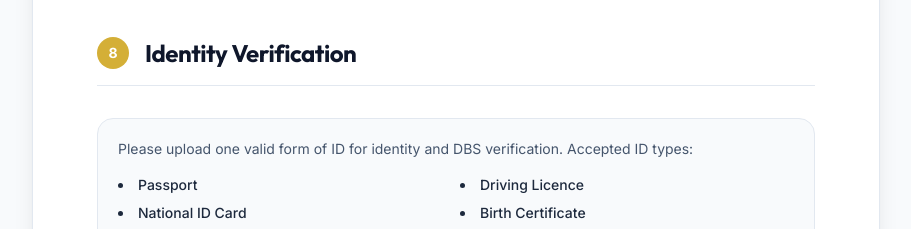
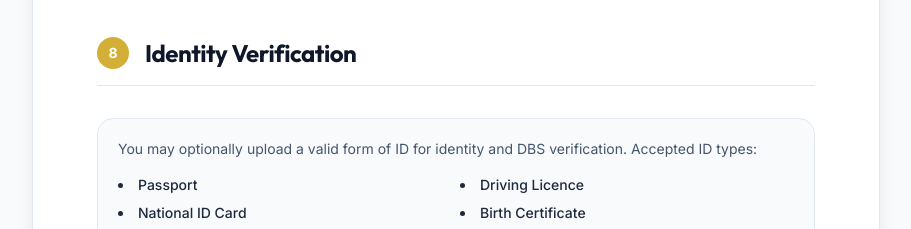
Before and after one commit to Temitopemoses/community-witnesses, a React (Vite) app in the folder frontend/: page /volunteer-form in a window 1280 px wide. Shown: the part 3300-3529 px from the top of the page, without its empty margins (184-1095 px from the left). Built offline with nearby package versions, Linux system fonts and the light colour scheme.

Commit message:
Make identity verification upload optional in volunteer form

```diff
--- a/frontend/src/pages/VolunteerForm.jsx
+++ b/frontend/src/pages/VolunteerForm.jsx
@@ -140,12 +140,7 @@
     setLoading(true)
     setFileError('')
 
-    if (!files.idProof) {
-      setFileError('Identity Verification (ID Upload) is required.')
-      setLoading(false)
-      window.scrollTo({ top: document.getElementById('id-upload-section').offsetTop - 100, behavior: 'smooth' })
-      return
-    }
+
 
     try {
       const data = new FormData()
@@ -383,7 +378,7 @@
                   )}
 
                   <div className="p-5 bg-slate-50 border border-slate-200 rounded-xl space-y-4">
-                    <p className="text-sm text-slate-600">Please upload one valid form of ID for identity and DBS verification. Accepted ID types:</p>
+                    <p className="text-sm text-slate-600">You may optionally upload a valid form of ID for identity and DBS verification. Accepted ID types:</p>
                     <ul className="text-sm font-medium text-slate-800 grid grid-cols-1 md:grid-cols-2 gap-2 list-disc list-inside">
                       <li>Passport</li>
                       <li>Driving Licence</li>
@@ -405,7 +400,6 @@
                           type="file"
                           className="hidden"
                           accept="image/*,.pdf"
-                          required
                           onChange={(e) => handleFileChange(e, 'idProof')}
                         />
                       </label>
```
